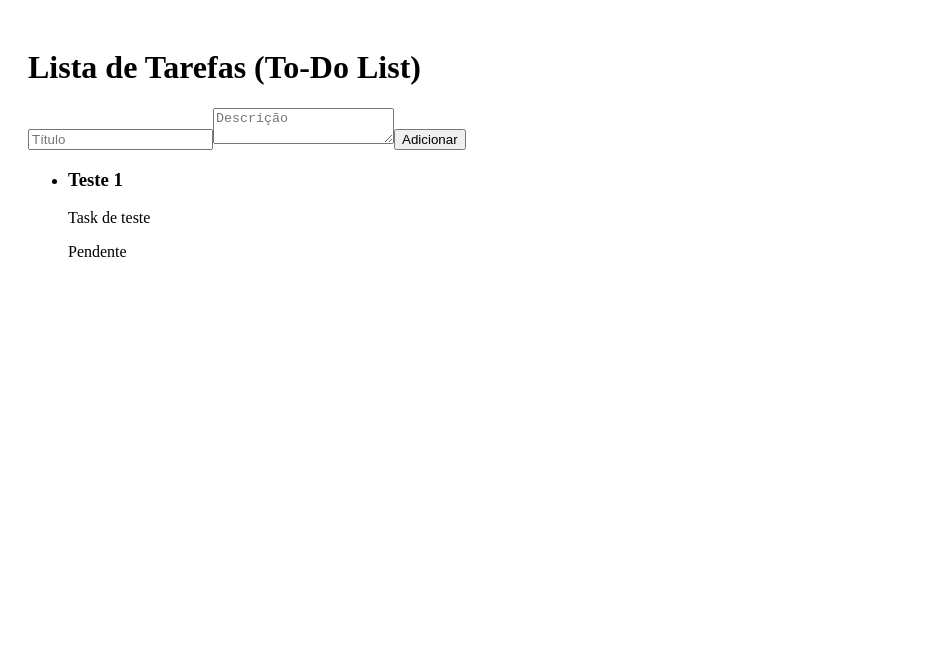
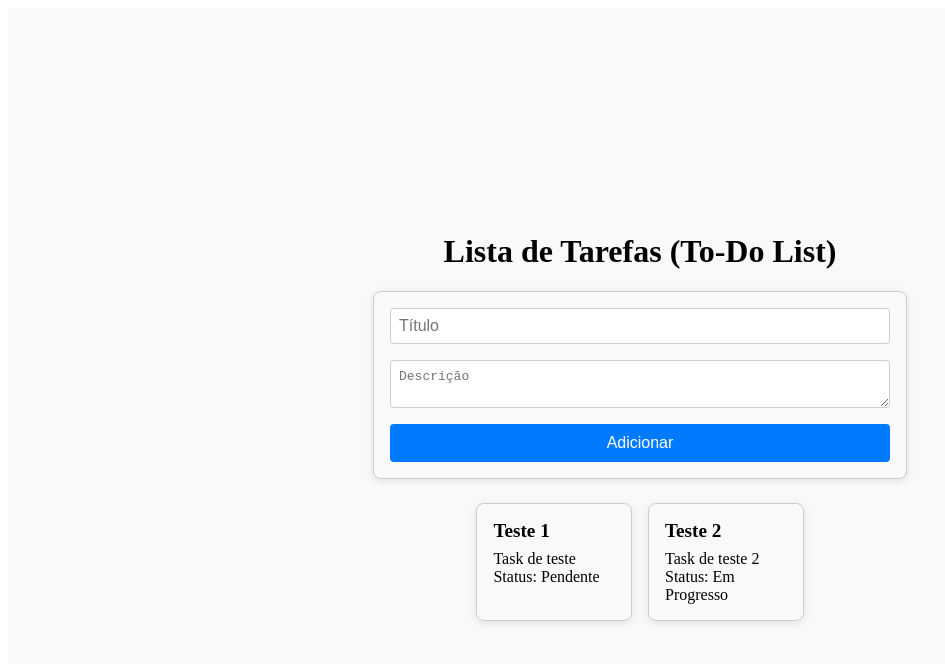
Before and after one commit to OliveiraDaniel/task-list, a React (Vite) app: page / in a window 1280 px wide. Shown: the top 664 px of the page, without its empty margins (0-945 px from the left). Built offline with nearby package versions, Linux system fonts and the light colour scheme.

Commit message:
styles: adiciona estilos e corrige eslint

```diff
--- a/package.json
+++ b/package.json
@@ -31,7 +31,7 @@
     "globals": "^15.9.0",
     "json-server": "^1.0.0-beta.3",
     "prettier": "^3.3.3",
-    "typescript": "^5.5.3",
+    "typescript": "^5.4.3",
     "typescript-eslint": "^8.7.0",
     "vite": "^5.4.8"
   }
--- a/src/App.tsx
+++ b/src/App.tsx
@@ -1,13 +1,14 @@
 import TaskList from './components/TaskList'
 import TaskForm from './components/TaskForm'
+import { MainContainer } from './styles/Container'
 
 function App() {
   return (
-    <div style={{ padding: '20px' }}>
+    <MainContainer>
       <h1>Lista de Tarefas (To-Do List)</h1>
       <TaskForm />
       <TaskList />
-    </div>
+    </MainContainer>
   )
 }
 
--- a/src/components/TaskForm.tsx
+++ b/src/components/TaskForm.tsx
@@ -1,17 +1,33 @@
-import { useState } from 'react';
-import { Task } from '../types/TaskItem';
+import { useState } from 'react'
+import { Task } from '../types/TaskItem'
+import { FormContainer, Input, Textarea, Button } from '../styles/TaskForm'
 
 const TaskForm = ({ task }: { task?: Task }) => {
-  const [title, setTitle] = useState(task?.title || '');
-  const [description, setDescription] = useState(task?.description || '');
+  const [title, setTitle] = useState(task?.title || '')
+  const [description, setDescription] = useState(task?.description || '')
+
+  const handleSubmit = (e: React.FormEvent) => {
+    e.preventDefault()
+    console.log({ title, description })
+  }
 
   return (
-    <form>
-      <input value={title} onChange={(e) => setTitle(e.target.value)} placeholder="Título" />
-      <textarea value={description} onChange={(e) => setDescription(e.target.value)} placeholder="Descrição" />
-      <button type="submit">{task ? 'Editar' : 'Adicionar'}</button>
-    </form>
-  );
-};
+    <FormContainer onSubmit={handleSubmit}>
+      <Input
+        value={title}
+        onChange={e => setTitle(e.target.value)}
+        placeholder="Título"
+        required
+      />
+      <Textarea
+        value={description}
+        onChange={e => setDescription(e.target.value)}
+        placeholder="Descrição"
+        required
+      />
+      <Button type="submit">{task ? 'Editar' : 'Adicionar'}</Button>
+    </FormContainer>
+  )
+}
 
-export default TaskForm;
+export default TaskForm
--- a/src/components/TaskItem.tsx
+++ b/src/components/TaskItem.tsx
@@ -1,13 +1,14 @@
 import { Task } from './../types/TaskItem'
+import { TaskItemContainer, Title, Description } from '../styles/TaskItem'
 
 function TaskItem({ task }: { task: Task }) {
   return (
-    <li>
-      <h3>{task.title}</h3>
-      <p>{task.description}</p>
-      <span>{task.status}</span>
-    </li>
-  );
+    <TaskItemContainer>
+      <Title>{task.title}</Title>
+      <Description>{task.description}</Description>
+      <span>Status: {task.status}</span>
+    </TaskItemContainer>
+  )
 }
 
-export default TaskItem;
+export default TaskItem
--- a/src/components/TaskList.tsx
+++ b/src/components/TaskList.tsx
@@ -1,21 +1,29 @@
-import TaskItem from './TaskItem';
+import TaskItem from './TaskItem'
+import { TaskListContainer } from '../styles/TaskList'
 
-const taskMock = {
-    id: 0,
-    title: 'Teste 1',
-    description: 'Task de teste',
-    status: 'Pendente',
+const TaskList = () => {
+  const taskMock = [
+    {
+      id: 1,
+      title: 'Teste 1',
+      description: 'Task de teste',
+      status: 'Pendente',
+    },
+    {
+      id: 2,
+      title: 'Teste 2',
+      description: 'Task de teste 2',
+      status: 'Em Progresso',
+    },
+  ]
+
+  return (
+    <TaskListContainer>
+      {taskMock.map(task => (
+        <TaskItem key={task.id} task={task} />
+      ))}
+    </TaskListContainer>
+  )
 }
 
-
-const TaskList = () => {
-  return (
-    <div>
-      <ul>
-        <TaskItem key={0} task={taskMock} />
-      </ul>
-    </div>
-  );
-};
-
-export default TaskList;
+export default TaskList
--- /dev/null
+++ b/src/styles/Container.ts
@@ -0,0 +1,11 @@
+import styled from 'styled-components'
+
+export const MainContainer = styled.div`
+  display: flex;
+  flex-direction: column;
+  align-items: center;
+  justify-content: center;
+  padding: 20px;
+  min-height: 100vh;
+  background-color: #f9f9f9;
+`
--- /dev/null
+++ b/src/styles/TaskForm.ts
@@ -0,0 +1,63 @@
+import styled from 'styled-components'
+
+export const FormContainer = styled.form`
+  display: flex;
+  flex-direction: column;
+  gap: 16px;
+  padding: 16px;
+  border: 1px solid #ccc;
+  border-radius: 8px;
+  box-shadow: 0 2px 8px rgba(0, 0, 0, 0.1);
+  background-color: #f9f9f9;
+  width: 500px;
+  justify-content: center;
+
+  @media (max-width: 480px) {
+    padding: 12px;
+  }
+`
+
+export const Input = styled.input`
+  padding: 8px;
+  border: 1px solid #ccc;
+  border-radius: 4px;
+  font-size: 1em;
+
+  &:focus {
+    border-color: #007bff; /* Cor ao focar no input */
+    outline: none; /* Remove o contorno padrão */
+  }
+`
+
+export const Textarea = styled.textarea`
+  padding: 8px;
+  border: 1px solid #ccc;
+  border-radius: 4px;
+  font-size: 1em;
+  resize: vertical; /* Permite redimensionar verticalmente */
+
+  &:focus {
+    border-color: #007bff;
+    outline: none;
+  }
+`
+
+export const Button = styled.button`
+  padding: 10px 15px;
+  border: none;
+  border-radius: 4px;
+  background-color: #007bff; /* Cor do botão */
+  color: white;
+  font-size: 1em;
+  cursor: pointer;
+  transition: background-color 0.3s;
+
+  &:hover {
+    background-color: #0056b3; /* Cor ao passar o mouse */
+  }
+
+  &:disabled {
+    background-color: #ccc; /* Cor quando desativado */
+    cursor: not-allowed; /* Cursor de não permitido */
+  }
+`
--- /dev/null
+++ b/src/styles/TaskItem.ts
@@ -0,0 +1,35 @@
+import styled from 'styled-components'
+
+export const TaskItemContainer = styled.div`
+  border: 1px solid #ccc;
+  border-radius: 8px;
+  padding: 16px;
+  margin: 8px;
+  flex: 1 1 calc(20% - 16px);
+  box-shadow: 0 2px 8px rgba(0, 0, 0, 0.1);
+  display: flex;
+  flex-direction: column;
+  max-width: 230px;
+
+  &:hover {
+    transform: translateY(-4px);
+  }
+
+  @media (max-width: 768px) {
+    flex: 1 1 calc(50% - 16px);
+  }
+
+  @media (max-width: 480px) {
+    flex: 1 1 calc(100% - 16px);
+  }
+`
+
+export const Title = styled.h3`
+  font-size: 1.2em;
+  margin: 0 0 8px 0;
+`
+
+export const Description = styled.p`
+  font-size: 1em;
+  margin: 0;
+`
--- /dev/null
+++ b/src/styles/TaskList.ts
@@ -0,0 +1,7 @@
+import styled from 'styled-components'
+
+export const TaskListContainer = styled.div`
+  display: flex;
+  flex-wrap: wrap;
+  padding: 16px;
+`
```
Also changed, not shown: .eslintrc.json, src/types/TaskItem.ts (line endings or trailing spaces), 1 other file (tests, documents, lock files or other folders).
